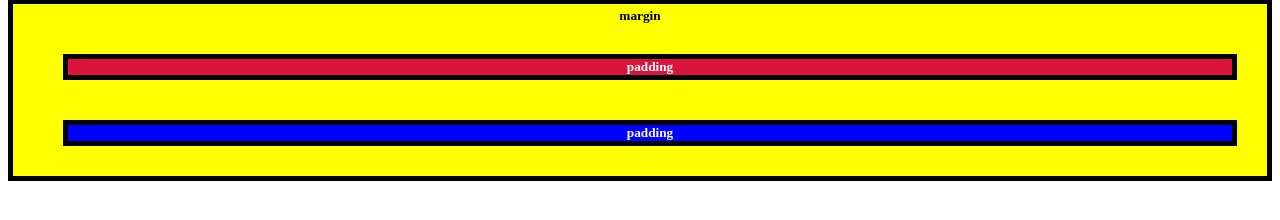
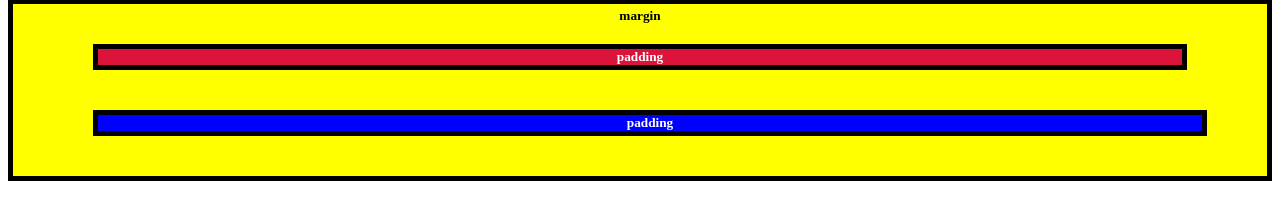
Before and after one commit to sawanyadav1925/csstask, a plain HTML site: page src/index.html in a window 1280 px wide. Drawn offline with Linux system fonts and the light colour scheme.

Commit message:
here using Clockwise Notation to Specify the Padding of an Element

```diff
--- a/src/index.html
+++ b/src/index.html
@@ -15,26 +15,20 @@
 
   .yellow-box {
     background-color: yellow;
-    padding: 10px;
+    padding: 20px 40px 20px 40px;
   }
 
   .red-box {
     background-color: crimson;
     color: #fff;
-    margin-top: 40px;
-    margin-right: 20px;
-    margin-bottom: 20px;
-    margin-left: 40px;
+    margin: 20px 40px 20px 40px;
 
   }
 
   .blue-box {
     background-color: blue;
     color: #fff;
-    margin-top: 40px;
-    margin-right: 20px;
-    margin-bottom: 20px;
-    margin-left: 40px;
+    margin: 40px 20px 20px 40px;
   }
 </style>
 </head>
```
